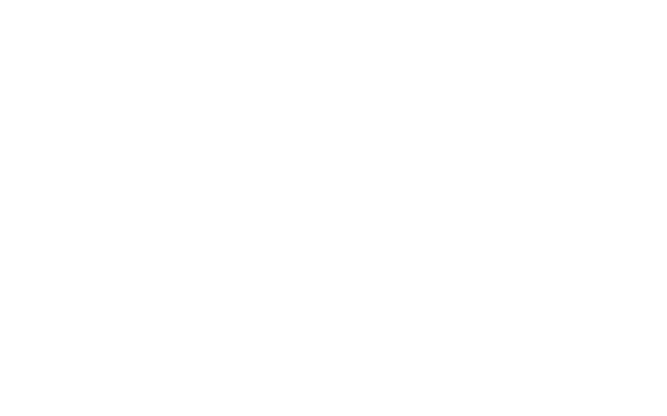
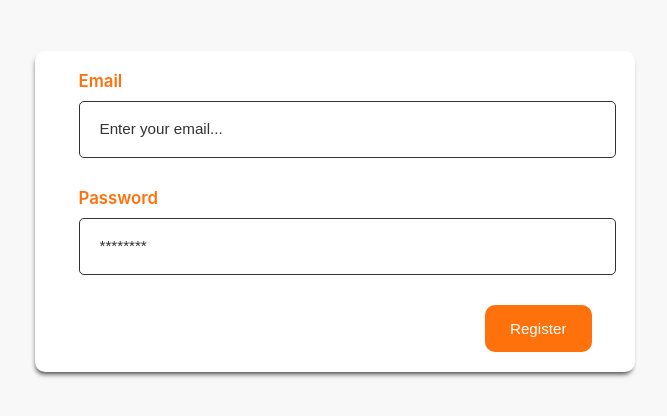
Before and after one commit to Achiekobby/workout_frontend, a React (Create React App) app: page /signup in a window 1280 px wide. Before the commit this address had no page. Shown: the part 204-620 px from the top of the page, without its empty margins (305-972 px from the left). Built offline with nearby package versions, Linux system fonts and the light colour scheme.

Commit message:
frontend authentication forms and state management of the user details from the backend api

```diff
--- a/src/App.js
+++ b/src/App.js
@@ -1,6 +1,8 @@
 import { BrowserRouter, Routes, Route } from "react-router-dom";
 //* Pages
 import Home from "./pages/Home";
+import Signup from "./pages/Signup";
+import Login from './pages/Login';
 
 //* components
 
@@ -11,6 +13,9 @@ function App() {
         <div className="pages">
           <Routes>
             <Route path="/" element={<Home />} />
+            <Route path="/signup" element={<Signup/>} />
+            <Route path="/login" element={<Login/>} />
+
           </Routes>
         </div>
       </BrowserRouter>
--- a/src/components/Navbar.jsx
+++ b/src/components/Navbar.jsx
@@ -2,7 +2,9 @@ import React from "react";
 import { Link } from "react-router-dom";
 import logo from "../assets/body_building.jpg";
 import "../scss/Navbar.scss";
+import { useLogout } from './../hooks/useLogout';
 const Navbar = () => {
+  const {logout} = useLogout()
   return (
     <div className="navbar">
       <div className="container">
@@ -16,6 +18,11 @@ const Navbar = () => {
                 <h3>Workout</h3>
               </Link>
             </ul>
+            <div className="auth-links">
+              <button className="btn-button" onClick={()=>logout()}>Logout</button>
+              <Link to="/login">Login</Link>
+              <Link className="btn" to="/signup">Register</Link>
+            </div>
           </div>
         </div>
       </div>
--- /dev/null
+++ b/src/context/AuthContext.js
@@ -0,0 +1,24 @@
+import { createContext, useReducer } from "react";
+
+export const AuthContext = createContext();
+
+export const AuthReducer = (state, action) => {
+  switch (action.type) {
+    case "LOGIN":
+      return { user: action.payload };
+    case "LOGOUT":
+      return { user: null };
+    default:
+      return state;
+  }
+};
+
+export const AuthContextProvider = ({ children }) => {
+  const [state, dispatch] = useReducer(AuthReducer, { user: null });
+  console.log("AuthContext state: ", state);
+  return (
+    <AuthContext.Provider value={{ ...state, dispatch }}>
+      {children}
+    </AuthContext.Provider>
+  );
+};
--- /dev/null
+++ b/src/hooks/useAuthContext.js
@@ -0,0 +1,12 @@
+import { useContext } from "react";
+import { AuthContext } from "../context/AuthContext";
+
+const useAuthContext = () => {
+  const context = useContext(AuthContext);
+  if (!context) {
+    throw Error("useAuthContext must be used inside the AuthContextProvider");
+  }
+  return context;
+};
+
+export default useAuthContext;
--- /dev/null
+++ b/src/hooks/useLogout.js
@@ -0,0 +1,16 @@
+
+import useAuthContext from './useAuthContext';
+export const useLogout = () => {
+
+  const { dispatch } = useAuthContext();
+
+  const logout = function () {
+    //* remove the user details from the local storage
+    localStorage.removeItem("user");
+
+    //* dispatch logout function
+    dispatch({type:"LOGOUT"})
+  };
+
+  return {logout}
+};
--- /dev/null
+++ b/src/hooks/useSignup.js
@@ -0,0 +1,36 @@
+import { useState } from "react";
+import useAuthContext from "./useAuthContext";
+
+export const useSignup = () => {
+  const [error, setError] = useState(null);
+  const [isLoading, setIsLoading] = useState(null);
+
+  const { dispatch } = useAuthContext();
+
+  const signup = async (email, password) => {
+    setIsLoading(true);
+    setError(null);
+
+    const response = await fetch("/api/user/signup", {
+      method: "POST",
+      body: JSON.stringify({ email, password }),
+      headers: { "Content-Type": "application/json" },
+    });
+
+    const json = await response.json();
+    if (!response.ok) {
+      setIsLoading(false);
+      setError(json.error);
+    }
+    if (response.ok) {
+      //* save the user to the local storage
+      localStorage.setItem("user", JSON.stringify(json));
+
+      //* updates the context state
+      dispatch({ type: "LOGIN", payload: json });
+      setIsLoading(false);
+    }
+  };
+
+  return { signup, isLoading, error };
+};
--- a/src/index.js
+++ b/src/index.js
@@ -2,13 +2,16 @@ import React from "react";
 import ReactDOM from "react-dom/client";
 import "./index.css";
 import App from "./App";
-import {WorkoutContextProvider} from "./context/WorkoutContext";
+import { WorkoutContextProvider } from "./context/WorkoutContext";
+import { AuthContextProvider } from "./context/AuthContext";
 
 const root = ReactDOM.createRoot(document.getElementById("root"));
 root.render(
   <React.StrictMode>
-    <WorkoutContextProvider>
-      <App />
-    </WorkoutContextProvider>
+    <AuthContextProvider>
+      <WorkoutContextProvider>
+        <App />
+      </WorkoutContextProvider>
+    </AuthContextProvider>
   </React.StrictMode>
 );
--- /dev/null
+++ b/src/pages/Login.jsx
@@ -0,0 +1,53 @@
+import React, { useState } from "react";
+import "../scss/Signup.scss";
+const Login = () => {
+  const [email, setEmail] = useState("");
+  const [password, setPassword] = useState("");
+
+  const handleSubmit = async (e) => {
+    e.preventDefault();
+    try {
+
+    } catch (error) {
+      console.log(error);
+    }
+  };
+
+  return (
+    <div className="auth_form">
+      <div className="form_container">
+        <div className="form_card">
+          <form onSubmit={handleSubmit}>
+            <div className="input_group">
+              <label htmlFor="email">Email</label>
+              <input
+                type="text"
+                name="email"
+                id="email"
+                placeholder="Enter your email..."
+                value={email}
+                onChange={(e) => setEmail(e.target.value)}
+              />
+            </div>
+            <div className="input_group">
+              <label htmlFor="password">Password</label>
+              <input
+                type="password"
+                name="password"
+                id="password"
+                placeholder="********"
+                value={password}
+                onChange={(e) => setPassword(e.target.value)}
+              />
+            </div>
+            <button className="btn-button" type="submit">
+              Login
+            </button>
+          </form>
+        </div>
+      </div>
+    </div>
+  );
+};
+
+export default Login;
--- /dev/null
+++ b/src/pages/Signup.jsx
@@ -0,0 +1,66 @@
+import React, { useState } from "react";
+import "../scss/Signup.scss";
+import { useSignup } from "../hooks/useSignup";
+import { RxDotFilled } from 'react-icons/rx';
+const Signup = () => {
+  const [email, setEmail] = useState("");
+  const [password, setPassword] = useState("");
+  const {signup, isLoading, error} =  useSignup()
+
+  const handleSubmit = async (e) => {
+    e.preventDefault();
+    try {
+      await signup(email, password)
+      if(!error){
+        setEmail('')
+        setPassword('')
+      }
+
+    } catch (error) {
+      console.log(error);
+    }
+  };
+
+  return (
+    <div className="auth_form">
+      <div className="form_container">
+        <div className="form_card">
+          <form onSubmit={handleSubmit}>
+            {error&&
+            <div className="error">
+              <p><span><RxDotFilled/></span>{error}</p>
+            </div>
+            }
+            <div className="input_group">
+              <label htmlFor="email">Email</label>
+              <input
+                type="text"
+                name="email"
+                id="email"
+                placeholder="Enter your email..."
+                value={email}
+                onChange={(e) => setEmail(e.target.value)}
+              />
+            </div>
+            <div className="input_group">
+              <label htmlFor="password">Password</label>
+              <input
+                type="password"
+                name="password"
+                id="password"
+                placeholder="********"
+                value={password}
+                onChange={(e) => setPassword(e.target.value)}
+              />
+            </div>
+            <button disabled={isLoading} className="btn-button" type="submit">
+              Register
+            </button>
+          </form>
+        </div>
+      </div>
+    </div>
+  );
+};
+
+export default Signup;
--- /dev/null
+++ b/src/scss/Signup.scss
@@ -0,0 +1,101 @@
+.auth_form {
+  width: 100%;
+  height: 100vh;
+  background: #f8f8f8;
+  display: flex;
+  align-items: center;
+  justify-content: center;
+
+  .form_container {
+    width: 100%;
+    max-width: 1024px;
+    display: flex;
+    align-items: center;
+    justify-content: center;
+    padding: 20px;
+
+    .form_card {
+      width: 600px;
+      background: #fff;
+      padding: 20px 30px;
+      display: flex;
+      align-items: center;
+      justify-content: center;
+
+      form {
+        width: 95%;
+        .error {
+          width: 100%;
+          background: rgba(255, 0, 115, 0.135);
+          padding: 10px;
+          border-radius: 5px;
+          p {
+            color: rgb(255, 0, 85);
+            display: flex;
+            align-items: center;
+            justify-content: flex-start;
+            span {
+              color: rgb(255, 0, 85);
+              margin-right: 5px;
+            }
+          }
+        }
+        .input_group {
+          display: flex;
+          justify-content: flex-start;
+          flex-direction: column;
+
+          label {
+            color: rgb(255, 113, 11);
+            font-size: 1.05rem;
+            font-weight: 600;
+            margin-bottom: 10px;
+          }
+
+          input {
+            width: 100%;
+            padding-left:20px;
+            padding-bottom: 20px;
+            padding-top: 20px;
+            border: 1px solid #333;
+            margin-bottom: 30px;
+            border-radius: 5px;
+            display: flex;
+            align-items: center;
+
+
+
+            &:focus {
+              outline: none;
+              border: 1px solid rgb(255,113,11);
+            }
+
+            &::placeholder {
+              font-size: 0.95rem;
+              color: #333;
+            }
+          }
+        }
+
+        .btn-button {
+          padding: 15px 25px;
+          border: none;
+          background: rgb(255, 113, 11);
+          color: #fff;
+          font-size: 0.95rem;
+          font-weight: 500;
+          cursor: pointer;
+          border-radius: 10px;
+          float: right;
+          transition: 0.5s ease-in-out;
+
+          &:hover {
+            background: #fff;
+            color: rgb(255, 113, 11);
+            border: 1px solid rgb(255, 113, 11);
+          }
+        }
+      }
+    }
+  }
+}
```
Also changed, not shown: src/scss/Navbar.scss (+42 -2 lines).
